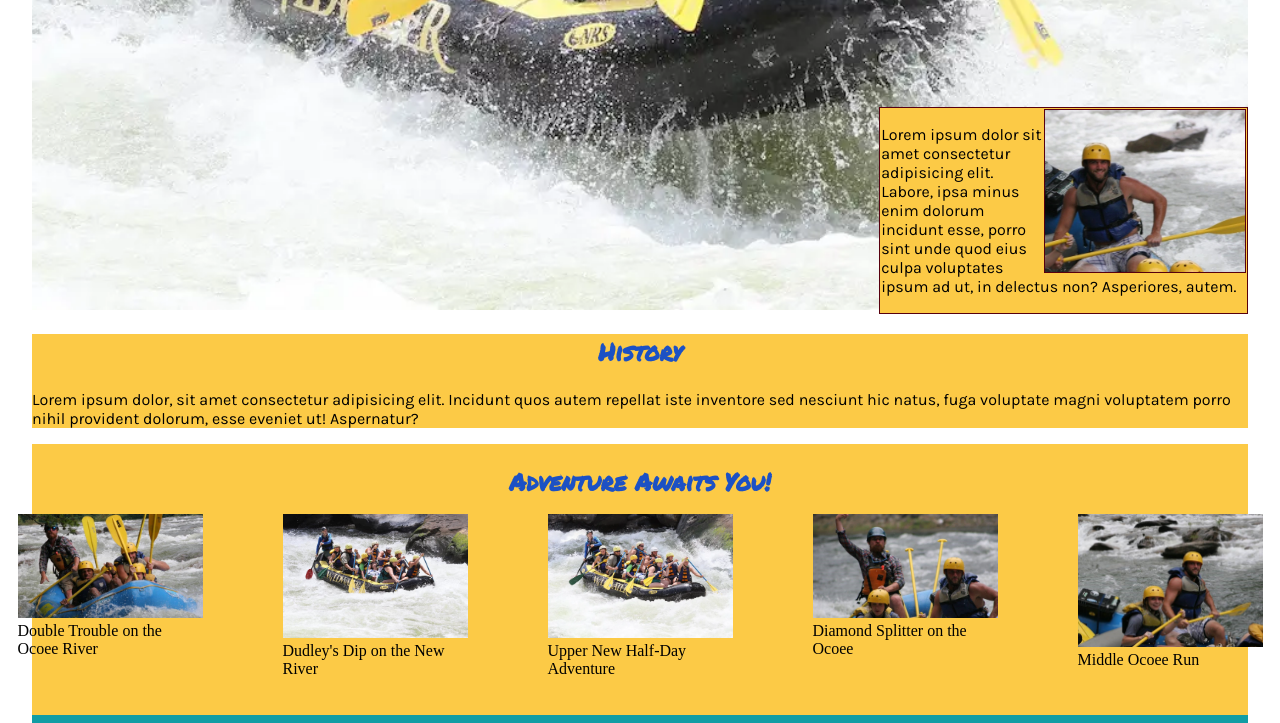
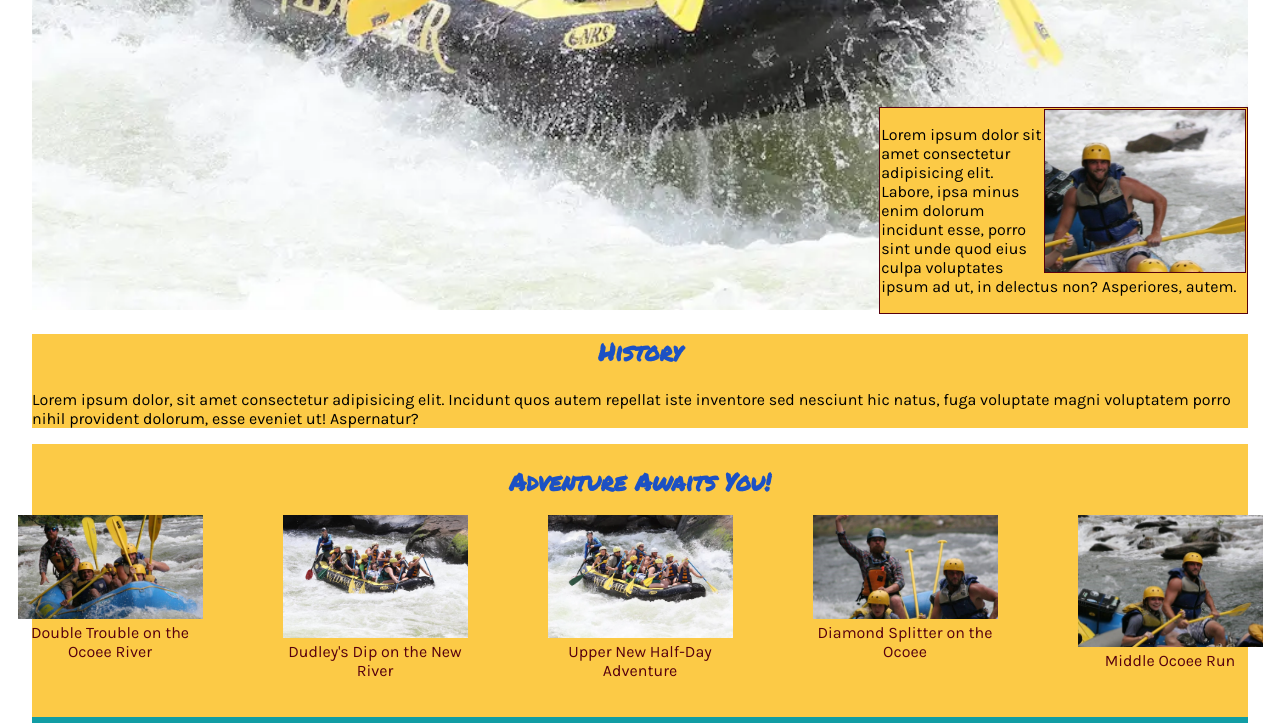
Before and after one commit to lgwells90/wdd130, a plain HTML site: page wwr/about.html in a window 1280 px wide. Shown: the part 683-1406 px from the top of the page. Drawn offline with Linux system fonts and the light colour scheme.

Commit message:
wk4 about us edit figcaption

```diff
--- a/wwr/styles/rafting.css
+++ b/wwr/styles/rafting.css
@@ -95,9 +95,13 @@ nav {
     height: auto;
     grid-row: 2;
     grid-column: 1 / 6;
-
 }
 
+figcaption {
+    text-align: center;
+    font-family: "Karla", sans-serif;
+    color: var(--accent1-color);
+}
 footer {
     display: flex;
     flex-direction: row;
```
